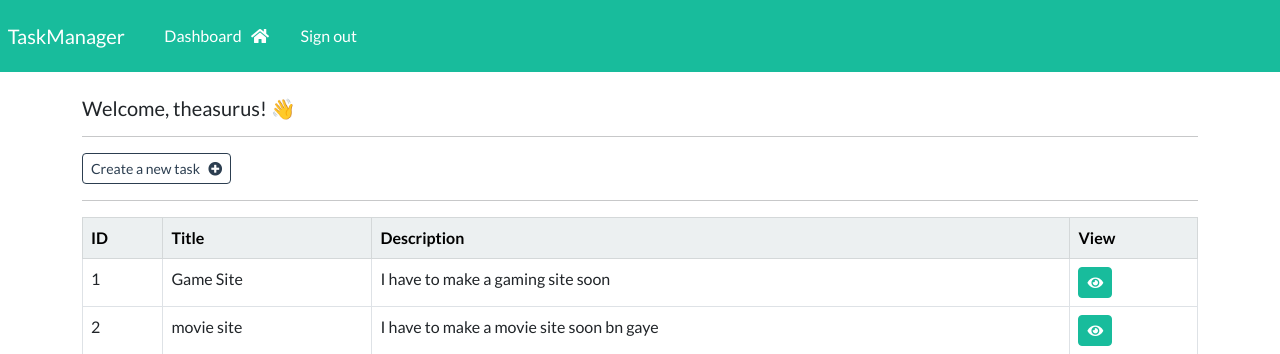
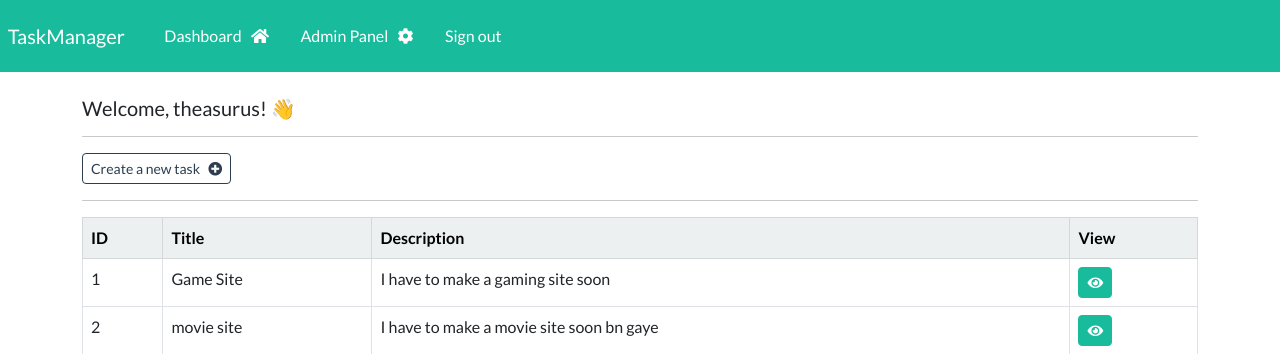
Before and after one commit to praveenkumar0607/Task-Manager, a Django app: page /dashboard in a window 1280 px wide. Shown: the top 354 px of the page. Run offline with Django 5.2, Linux system fonts and the light colour scheme; a user stored in the database is signed in; data comes from the database, SQL or seed files in the repository.

Commit message:
navbar updated with admin features

```diff
--- a/webapp/templates/webapp/navbar.html
+++ b/webapp/templates/webapp/navbar.html
@@ -1,11 +1,8 @@
 <nav class="navbar navbar-expand-lg navbar-dark bg-success justify-content-center">
 
 <a class="navbar-brand main-heading" href="{% url '' %}">
-
     &nbsp; TaskManager
-
 </a>
-
 
 <button
     class="navbar-toggler"
@@ -17,62 +14,47 @@
     aria-label="Toggle navigation"
 >
     <span class="navbar-toggler-icon"></span>
-
 </button>
 
+<div class="collapse navbar-collapse text-center" id="navbarNavDropdown">
+    <ul class="navbar-nav mr-auto">
+    &nbsp; &nbsp; &nbsp;
 
-    <div class="collapse navbar-collapse text-center" id="navbarNavDropdown">
+    {% if user.is_authenticated %}
+        <li class="nav-item">
+        <a class="nav-link" href="{% url 'dashboard' %}">
+            Dashboard &nbsp; <i class="fa fa-home" aria-hidden="true"></i>
+        </a>
+        </li>
 
+        &nbsp; &nbsp; &nbsp;
 
-    <ul class="navbar-nav mr-auto">
+        {% if user.is_superuser %}
+        <li class="nav-item">
+            <a class="nav-link" href="{% url 'admin:index' %}">
+            Admin Panel &nbsp; <i class="fa fa-cog" aria-hidden="true"></i>
+            </a>
+        </li>
 
-
-        &nbsp;     &nbsp;     &nbsp;
-
-        {% if user.is_authenticated %}
+        &nbsp; &nbsp; &nbsp;
+        {% endif %}
 
         <li class="nav-item">
-
-            <a class="nav-link" href="{% url 'dashboard' %}">Dashboard &nbsp; <i class="fa fa-home" aria-hidden="true"></i> </a>
-
+        <a class="nav-link" href="{% url 'user-logout' %}">
+            Sign out &nbsp; <i class="fa fa-sign-out" aria-hidden="true"></i>
+        </a>
+        </li>
+    {% else %}
+        <li class="nav-item">
+        <a class="nav-link" href="{% url 'register' %}"> Register </a>
         </li>
 
-
-        &nbsp;     &nbsp;     &nbsp;
-
+        &nbsp; &nbsp; &nbsp;
 
         <li class="nav-item">
-
-            <a class="nav-link" href="{% url 'user-logout' %}">Sign out &nbsp; <i class="fa fa-sign-out" aria-hidden="true"></i> </a>
-
+        <a class="nav-link" href="{% url 'my-login' %}">Login</a>
         </li>
-
-
+    {% endif %}
     </ul>
-
-    {% else %}
-
-    <li class="nav-item">
-
-        <a class="nav-link" href="{% url 'register' %}"> Register </a>
-
-    </li>
-
-
-    &nbsp;     &nbsp;     &nbsp;
-
-
-    <li class="nav-item">
-
-        <a class="nav-link" href="{% url 'my-login' %}">Login</a>
-
-    </li>
-
-
-    {% endif %}
-
-
-    </div>
-
-
+</div>
 </nav>
```
